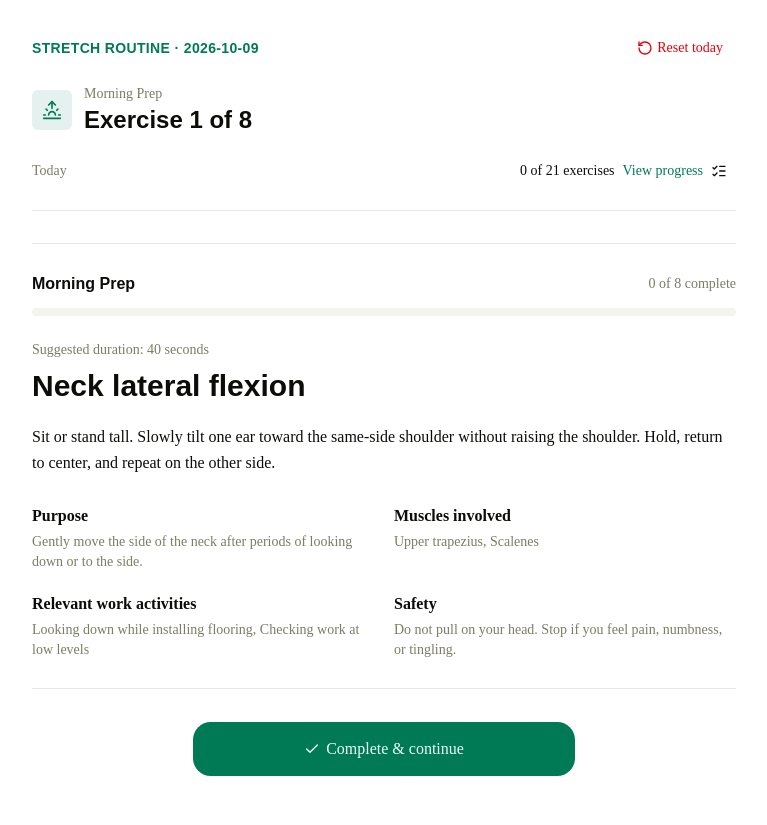
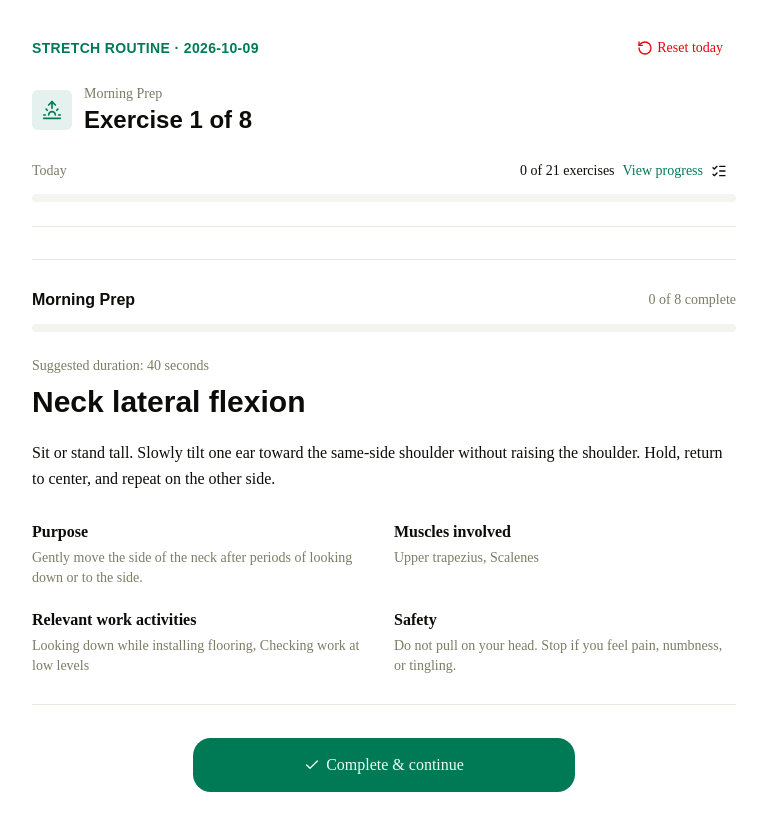
Before and after one commit to dsthedev/stretch-routine, a React (Vite) app: page / in a window 1280 px wide. Shown: the whole page, without its empty margins (256-1023 px from the left). Built offline with nearby package versions, Linux system fonts and the light colour scheme.

Commit message:
feat: add progress bar to display daily routine completion

```diff
--- a/src/App.tsx
+++ b/src/App.tsx
@@ -406,6 +406,19 @@ export function App() {
             </SheetContent>
           </Sheet>
         </div>
+                <div
+          className="mt-2 h-2 overflow-hidden rounded-full bg-muted"
+          role="progressbar"
+          aria-label="Daily routine progress"
+          aria-valuemin={0}
+          aria-valuemax={totalExerciseCount}
+          aria-valuenow={completedExerciseCount}
+        >
+          <div
+            className="h-full bg-primary transition-[width]"
+            style={{ width: `${dailyProgressPercent}%` }}
+          />
+        </div>
       </header>
 
       <article className="mt-8 border-y border-border py-7">
```
